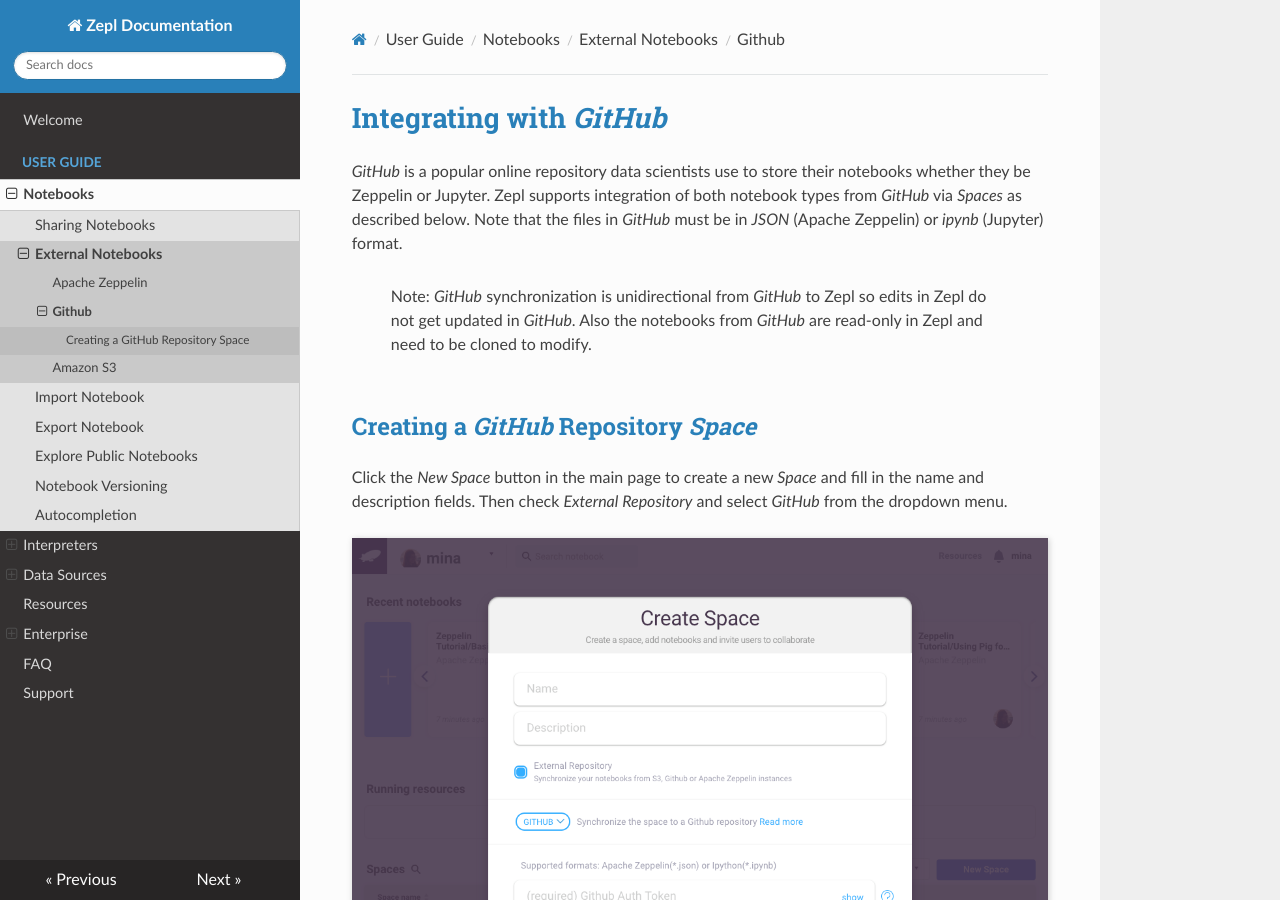
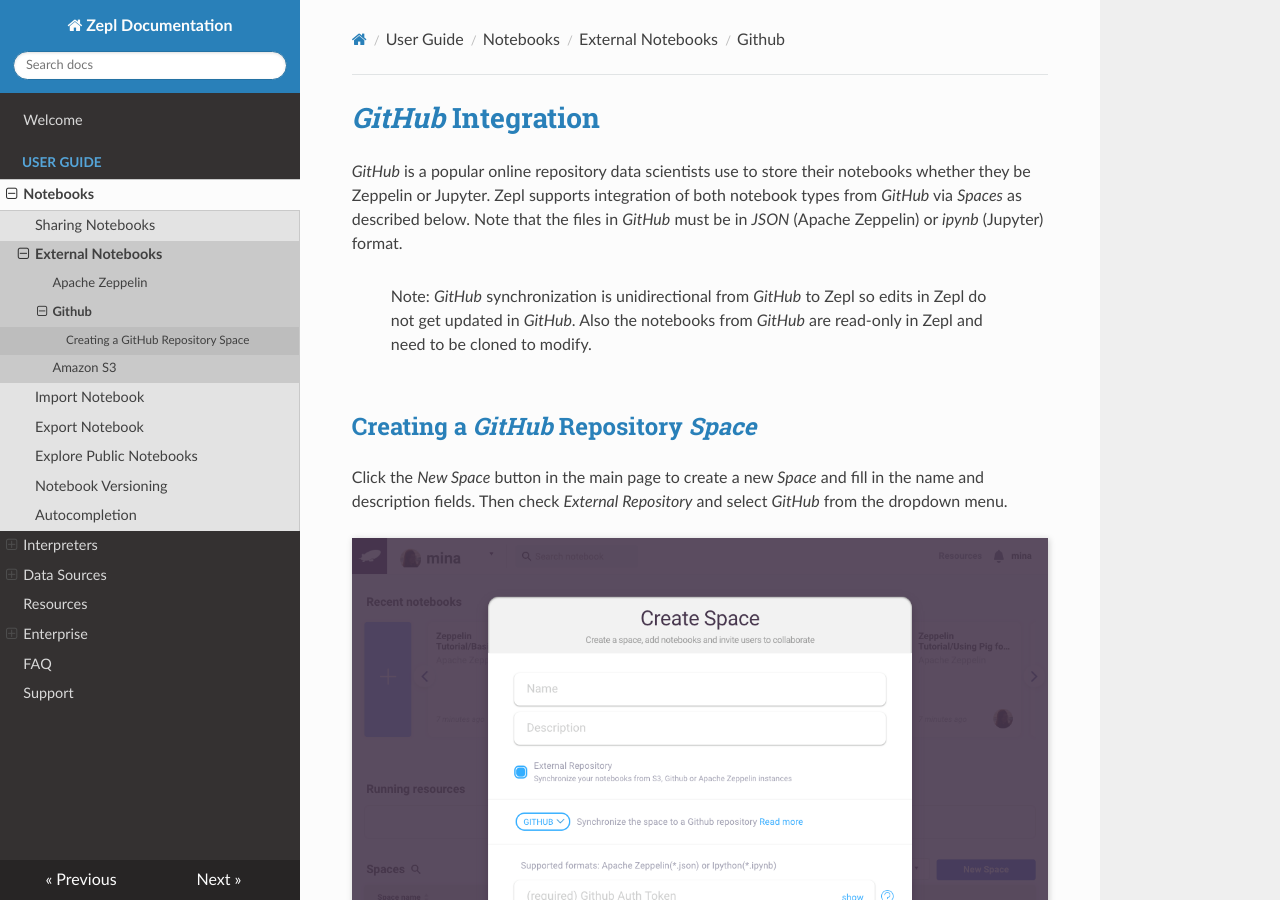
Before and after one commit to ZEPL/zepl-documentation, an MkDocs documentation site: the page built from docs/guide/github_integration.md, in a window 1280 px wide and 900 px high. Built offline with MkDocs 1.6.1, drawn with Linux system fonts in a browser that asks for light colours; nearby versions of some CDN libraries.

Commit message:
Update github_integration.md

```diff
--- a/docs/guide/github_integration.md
+++ b/docs/guide/github_integration.md
@@ -1,4 +1,6 @@
-# Integrating with *GitHub*
+title: Github Integration | ZEPL Documentation
+
+# *GitHub* Integration
 
 *GitHub* is a popular online repository data scientists use to store their notebooks whether they be Zeppelin or Jupyter. Zepl supports integration of both notebook types from *GitHub* via *Spaces* as described below. Note that the files in *GitHub* must be in *JSON* (Apache Zeppelin) or *ipynb* (Jupyter) format.
 
```
